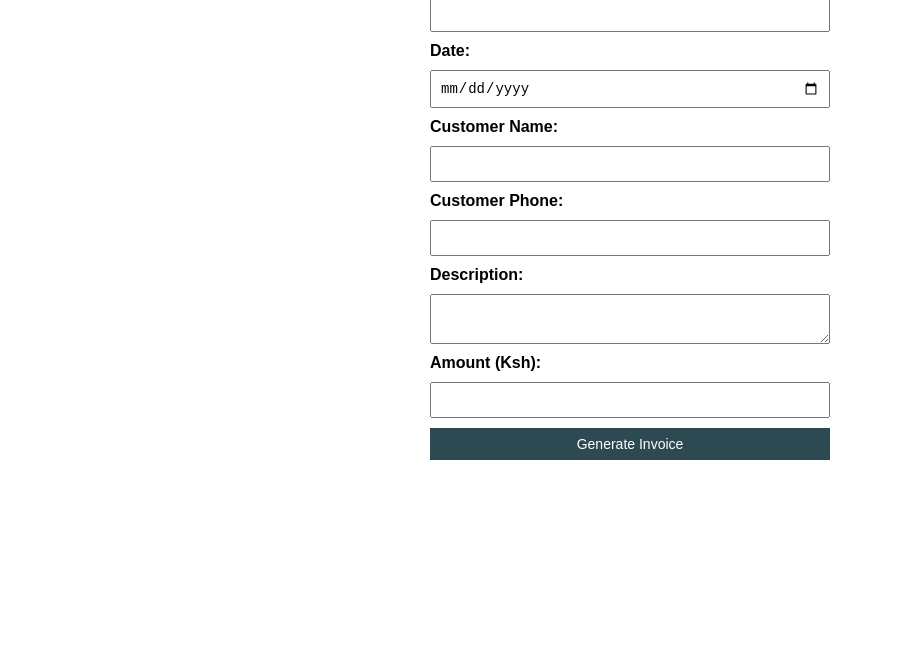
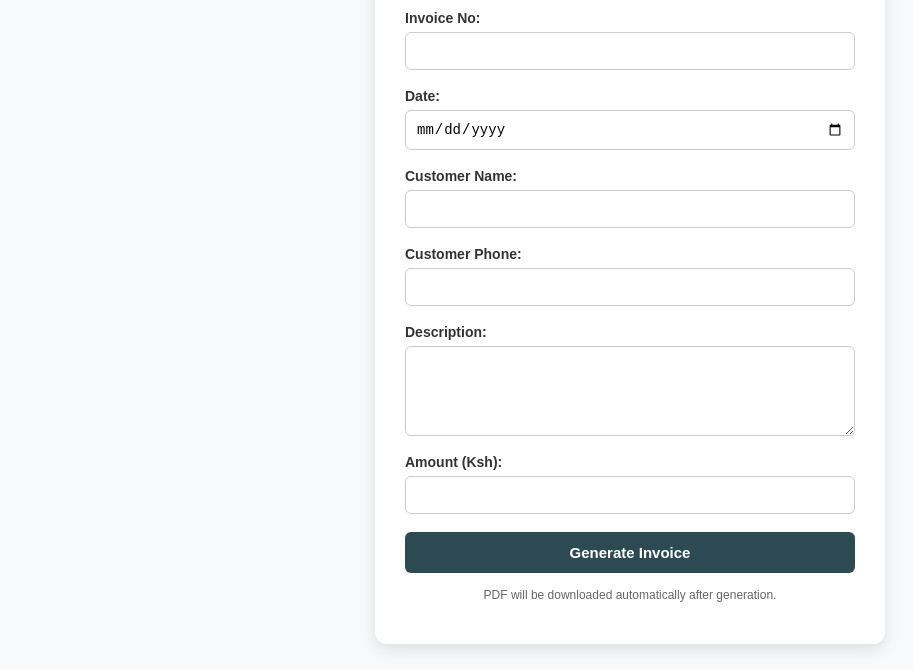
Before and after one commit to starlife254/invoice-app, a plain HTML site: page index.html in a window 1280 px wide. Shown: the part 130-800 px from the top of the page, without its empty margins (10-923 px from the left). Drawn offline with Linux system fonts and the light colour scheme.

Commit message:
Improve form design for cleaner UI

```diff
--- a/index.html
+++ b/index.html
@@ -2,60 +2,139 @@
 <html lang="en">
 <head>
   <meta charset="UTF-8">
-  <title>Nancy Quality Cakes Invoice Generator</title>
+  <title>Nancy Quality Cakes | Invoice Generator</title>
   <style>
     body {
-      font-family: Arial, sans-serif;
-      margin: 40px;
+      font-family: 'Poppins', Arial, sans-serif;
+      background: #f7f9fa;
+      margin: 0;
+      padding: 0;
+      display: flex;
+      justify-content: center;
+      align-items: center;
+      min-height: 100vh;
     }
+
+    .container {
+      background: #fff;
+      padding: 30px;
+      border-radius: 12px;
+      box-shadow: 0 6px 16px rgba(0,0,0,0.1);
+      max-width: 450px;
+      width: 100%;
+    }
+
+    h1 {
+      text-align: center;
+      margin-bottom: 25px;
+      color: #2d4a53;
+    }
+
     form {
-      max-width: 400px;
-      margin: auto;
       display: flex;
       flex-direction: column;
-      gap: 10px;
+      gap: 18px;
     }
+
+    .form-group {
+      display: flex;
+      flex-direction: column;
+    }
+
     label {
-      font-weight: bold;
+      font-weight: 600;
+      margin-bottom: 6px;
+      font-size: 14px;
+      color: #333;
     }
-    input, textarea, button {
-      padding: 8px;
+
+    input, textarea {
+      padding: 10px;
+      border: 1px solid #ccc;
+      border-radius: 6px;
       font-size: 14px;
+      outline: none;
+      width: 100%;
+      box-sizing: border-box;
+      transition: border 0.2s;
     }
+
+    input:focus, textarea:focus {
+      border-color: #2d4a53;
+    }
+
+    textarea {
+      resize: vertical;
+      min-height: 90px;
+    }
+
     button {
+      padding: 12px;
       background: #2d4a53;
       color: white;
+      font-size: 15px;
+      font-weight: bold;
       border: none;
+      border-radius: 6px;
       cursor: pointer;
+      transition: background 0.2s, transform 0.1s;
+      width: 100%;
     }
+
     button:hover {
       background: #1c2e33;
+    }
+
+    button:active {
+      transform: scale(0.98);
+    }
+
+    .note {
+      margin-top: 15px;
+      font-size: 12px;
+      text-align: center;
+      color: #666;
     }
   </style>
 </head>
 <body>
-  <h1>Nancy Quality Cakes Invoice</h1>
+  <div class="container">
+    <h1>Invoice Generator</h1>
     <form id="invoiceForm">
-    <label>Invoice No:</label>
-    <input type="text" name="invoice_no" required>
+      <div class="form-group">
+        <label for="invoice_no">Invoice No:</label>
+        <input type="text" id="invoice_no" name="invoice_no" required>
+      </div>
 
-    <label>Date:</label>
-    <input type="date" name="date" required>
+      <div class="form-group">
+        <label for="date">Date:</label>
+        <input type="date" id="date" name="date" required>
+      </div>
 
-    <label>Customer Name:</label>
-    <input type="text" name="customer_name" required>
+      <div class="form-group">
+        <label for="customer_name">Customer Name:</label>
+        <input type="text" id="customer_name" name="customer_name" required>
+      </div>
 
-    <label>Customer Phone:</label>
-    <input type="text" name="customer_phone" required>
+      <div class="form-group">
+        <label for="customer_phone">Customer Phone:</label>
+        <input type="text" id="customer_phone" name="customer_phone" required>
+      </div>
 
-    <label>Description:</label>
-    <textarea name="description" required></textarea>
+      <div class="form-group">
+        <label for="description">Description:</label>
+        <textarea id="description" name="description" required></textarea>
+      </div>
 
-    <label>Amount (Ksh):</label>
-    <input type="number" name="amount" required>
+      <div class="form-group">
+        <label for="amount">Amount (Ksh):</label>
+        <input type="number" id="amount" name="amount" required>
+      </div>
 
       <button type="submit">Generate Invoice</button>
     </form>
+    <p class="note">PDF will be downloaded automatically after generation.</p>
+  </div>
 
 <script>
   document.getElementById("invoiceForm").addEventListener("submit", async function(e) {
@@ -65,22 +144,20 @@
 
     try {
       const response = await fetch("https://invoice-app-hvjq.onrender.com/invoice", {
-
         method: "POST",
         headers: { "Content-Type": "application/json" },
         body: JSON.stringify({
           ...data,
-    _t: Date.now()   // <--- prevents caching
+          _t: Date.now()   // prevents caching
         })
       });
-
 
       if (response.ok) {
         const blob = await response.blob();
         const url = window.URL.createObjectURL(blob);
         const a = document.createElement("a");
         a.href = url;
-        a.download = "invoice.pdf";
+        a.download = `invoice_${data.invoice_no}.pdf`;
         a.click();
       } else {
         alert("❌ Failed to generate invoice. Server error.");
```
Lines whose indentation alone changed are shown as unchanged.
